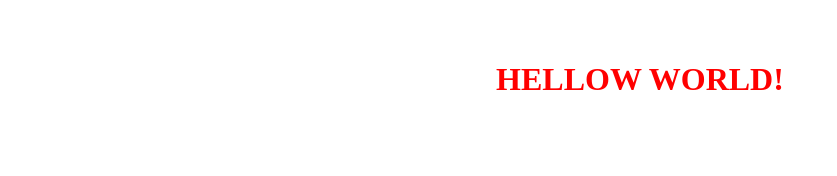
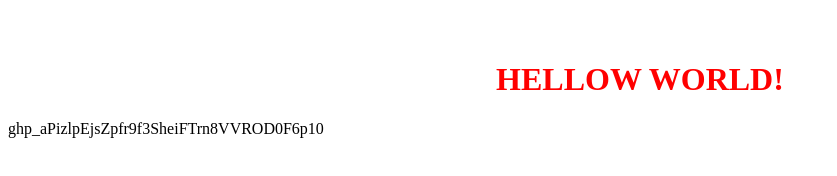
Before and after one commit to Zenzelya/temp, a plain HTML site: page index.html in a window 1280 px wide. Shown: the whole page, without its empty margins (0-837 px from the left). Drawn offline with Linux system fonts and the light colour scheme.

Commit message:
HW-2 add key

```diff
--- a/index.html
+++ b/index.html
@@ -8,5 +8,6 @@
 </head>
 <body>
 	<h1>HELLOW WORLD!</h1>
+	<p>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</p>
 </body>
 </html>
```
